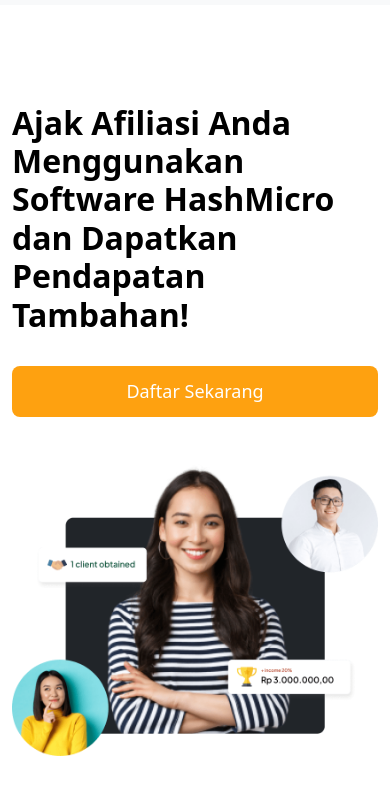
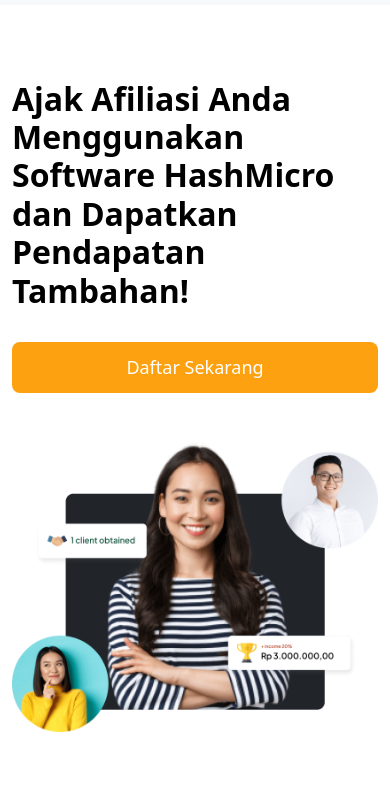
Before and after one commit to EdrickSugihartoPutra/referralPage, a plain HTML site: page index.html in a window 390 px wide. Shown: the part 52-844 px from the top of the page. Drawn offline with Linux system fonts and the light colour scheme.

Commit message:
more minor changes

```diff
--- a/style.css
+++ b/style.css
@@ -349,7 +349,7 @@
 @media (max-width: 1200px) {
   /* section-1 */
   #section-1 {
-    margin-top: 44px !important;
+    margin-top: 80px !important;
   }
 
   #section-1 h1 {
@@ -389,10 +389,6 @@
   }
 
   /* section-1 */
-
-  #section-1 {
-    margin-top: 80px !important;
-  }
 
   .centered h1 {
     font-size: 32px;
@@ -456,9 +452,10 @@
 }
 
 @media (max-width: 500px) {
-  /* .sect2-img {
-    padding: 0 20px;
-  } */
+  #section-1 {
+    margin-top: 56px !important;
+  }
+
   .sect2-img {
     padding: 0 20px;
   }
```
